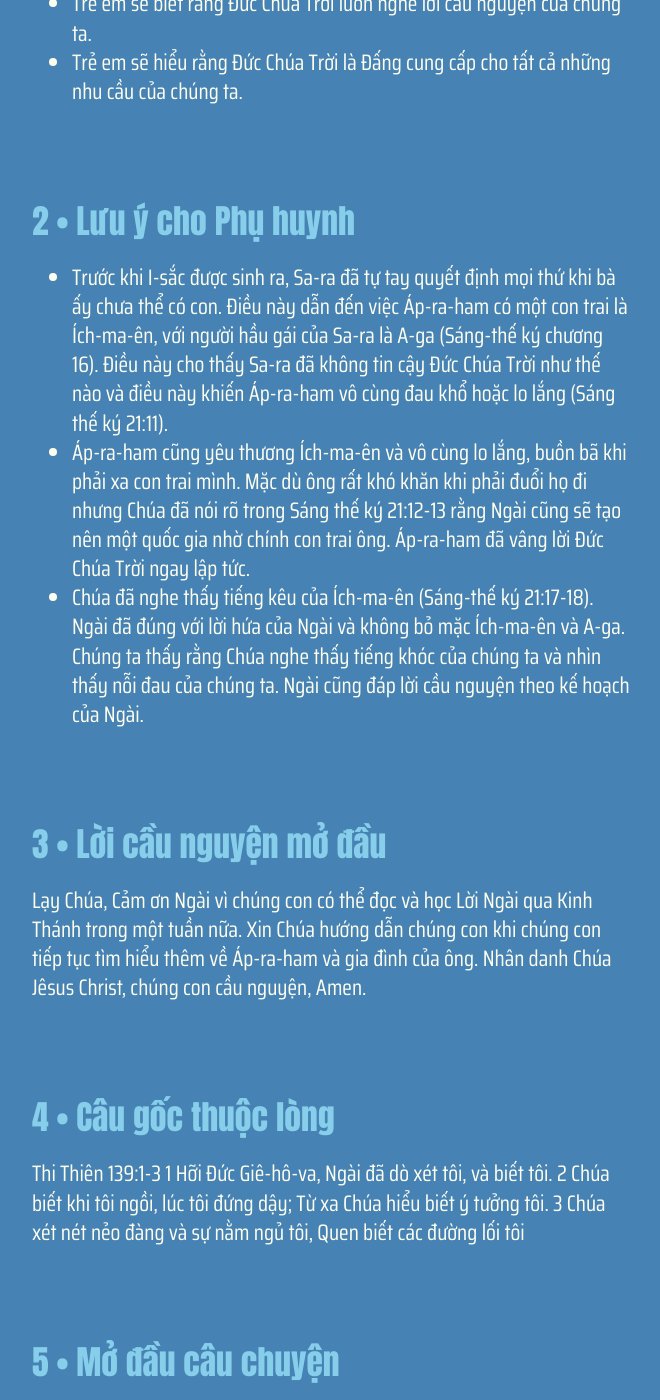
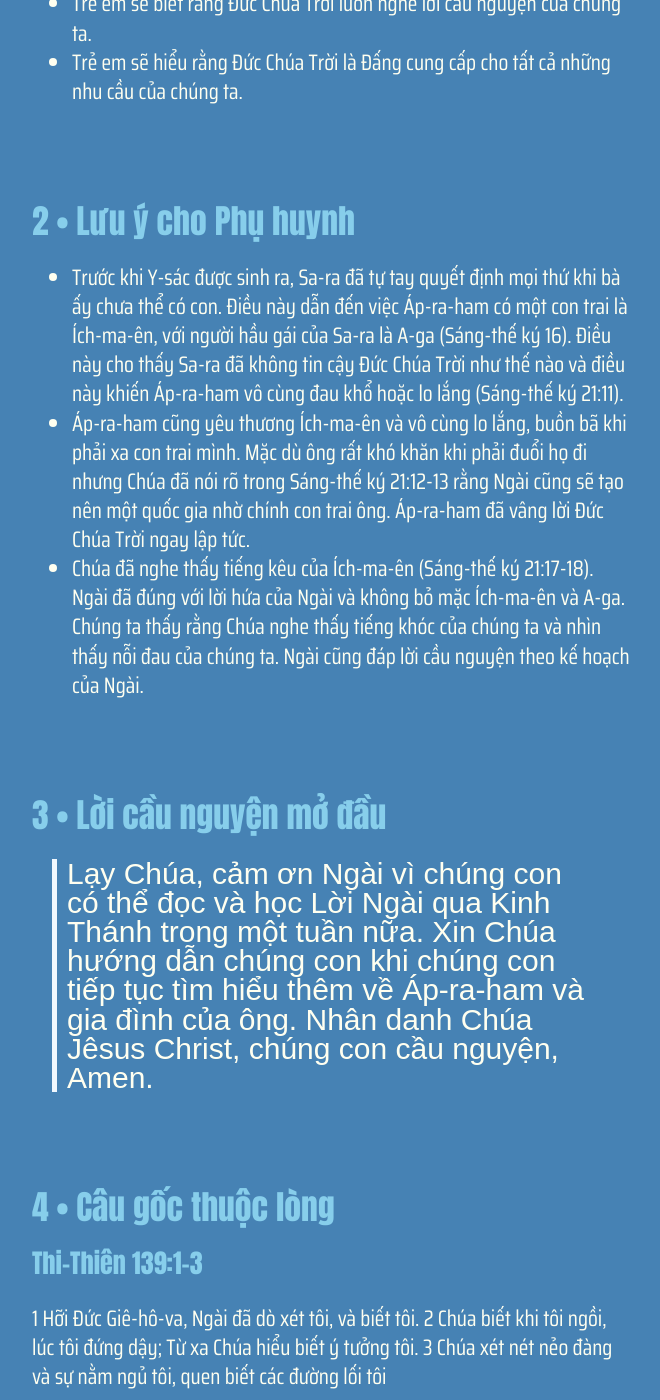
Before and after one commit to GospelTrust/LGS, a Jekyll site: the page built from docs/content/_vi/15-1.md, in a window 1280 px wide and 1400 px high, scrolled down 807 px. Shown: the whole window, without its empty margins (308-968 px from the left). Built offline with Jekyll 4.4.1, drawn with Linux system fonts in a browser that asks for light colours; some web fonts are replaced; some of the changed text lies outside the part shown.

Commit message:
Update 15-1.md

```diff
--- a/docs/content/_vi/15-1.md
+++ b/docs/content/_vi/15-1.md
@@ -1,8 +1,8 @@
 ---
 week: 15
 day: 1
-title: 'ÁP-RA-HAM ĐUỔI A-GA VÀ ÍCH-MA-ÊN ĐI XA'
-bible: 'Sáng thế ký 21:14-20'
+title: 'Áp-ra-ham đuổi A-ga và Ích-ma-ên đi xa'
+bible: 'Sáng-thế ký 21:14-20'
 layout: lesson
 ---
 
@@ -14,35 +14,37 @@
 
 
 {% include lesson/section.html index=2 %}
-- Trước khi I-sắc được sinh ra, Sa-ra đã tự tay quyết định mọi thứ khi bà ấy chưa thể có con. Điều này dẫn đến việc Áp-ra-ham có một con trai là Ích-ma-ên, với người hầu gái của Sa-ra là A-ga (Sáng-thế ký  chương 16). Điều này cho thấy Sa-ra đã không tin cậy Đức Chúa Trời như thế nào và điều này khiến Áp-ra-ham vô cùng đau khổ hoặc lo lắng (Sáng thế ký 21:11).
-- Áp-ra-ham cũng yêu thương Ích-ma-ên và vô cùng lo lắng, buồn bã khi phải xa con trai mình. Mặc dù ông rất khó khăn khi phải đuổi họ đi nhưng Chúa đã nói rõ trong Sáng thế ký 21:12-13 rằng Ngài cũng sẽ tạo nên một quốc gia nhờ chính con trai ông. Áp-ra-ham đã vâng lời Đức Chúa Trời ngay lập tức.
+- Trước khi Y-sác được sinh ra, Sa-ra đã tự tay quyết định mọi thứ khi bà ấy chưa thể có con. Điều này dẫn đến việc Áp-ra-ham có một con trai là Ích-ma-ên, với người hầu gái của Sa-ra là A-ga (Sáng-thế ký 16). Điều này cho thấy Sa-ra đã không tin cậy Đức Chúa Trời như thế nào và điều này khiến Áp-ra-ham vô cùng đau khổ hoặc lo lắng (Sáng-thế ký 21:11).
+- Áp-ra-ham cũng yêu thương Ích-ma-ên và vô cùng lo lắng, buồn bã khi phải xa con trai mình. Mặc dù ông rất khó khăn khi phải đuổi họ đi nhưng Chúa đã nói rõ trong Sáng-thế ký 21:12-13 rằng Ngài cũng sẽ tạo nên một quốc gia nhờ chính con trai ông. Áp-ra-ham đã vâng lời Đức Chúa Trời ngay lập tức.
 - Chúa đã nghe thấy tiếng kêu của Ích-ma-ên (Sáng-thế ký 21:17-18). Ngài đã đúng với lời hứa của Ngài và không bỏ mặc Ích-ma-ên và A-ga. Chúng ta thấy rằng Chúa nghe thấy tiếng khóc của chúng ta và nhìn thấy nỗi đau của chúng ta. Ngài cũng đáp lời cầu nguyện theo kế hoạch của Ngài.
 
 
 {% include lesson/section.html index=3 %}
-Lạy Chúa, Cảm ơn Ngài vì chúng con có thể đọc và học Lời Ngài qua Kinh Thánh trong một tuần nữa. Xin Chúa hướng dẫn chúng con khi chúng con tiếp tục tìm hiểu thêm về Áp-ra-ham và gia đình của ông. Nhân danh Chúa Jêsus Christ, chúng con cầu nguyện, Amen.
+> Lạy Chúa, cảm ơn Ngài vì chúng con có thể đọc và học Lời Ngài qua Kinh Thánh trong một tuần nữa. Xin Chúa hướng dẫn chúng con khi chúng con tiếp tục tìm hiểu thêm về Áp-ra-ham và gia đình của ông. Nhân danh Chúa Jêsus Christ, chúng con cầu nguyện, Amen.
 
 
 {% include lesson/section.html index=4 %}
-Thi Thiên 139:1-3
-1 Hỡi Đức Giê-hô-va, Ngài đã dò xét tôi, và biết tôi. 2 Chúa biết khi tôi ngồi, lúc tôi đứng dậy; Từ xa Chúa hiểu biết ý tưởng tôi. 3 Chúa xét nét nẻo đàng và sự nằm ngủ tôi, Quen biết các đường lối tôi
+### Thi-Thiên 139:1-3
+1 Hỡi Đức Giê-hô-va, Ngài đã dò xét tôi, và biết tôi. 2 Chúa biết khi tôi ngồi, lúc tôi đứng dậy; Từ xa Chúa hiểu biết ý tưởng tôi. 3 Chúa xét nét nẻo đàng và sự nằm ngủ tôi, quen biết các đường lối tôi
 
 
 {% include lesson/section.html index=5 %}
-Chia sẻ thời điểm bạn thực sự khát hoặc đói.
+Hãy chia sẻ thời điểm bạn thực sự khát hoặc đói.
 
 
 {% include lesson/section.html index=6 %}
-Áp-ra-ham và vợ ôn là Sa-ra, đã chờ đợi nhiều năm để có được đứa con mà Đức Chúa Trời đã hứa. Họ trở nên thiếu kiên nhẫn và vì vậy Áp-ra-ham có một đứa con trai với người hầu gái của Sa-ra là A-ga. Họ đặt tên cho anh ta là Ích-ma-ên. Mười ba năm sau, Áp-ra-ham và Sa-ra, khi họ đã hơn 90 tuổi, cuối cùng cũng có được đứa con trai đã hứa và đặt tên là Y-sác. A-ga và Ích-ma-ên đã chế giễu Y-sác, điều này làm cho Sa-ra khó chịu và bà đã yêu cầu Áp-ra-ham đuổi họ ra đồng vắng.
+Áp-ra-ham và vợ ông là Sa-ra, đã chờ đợi nhiều năm để có được đứa con mà Đức Chúa Trời đã hứa. Họ trở nên thiếu kiên nhẫn và vì vậy Áp-ra-ham có một đứa con trai với người hầu gái của Sa-ra là A-ga. Họ đặt tên cho anh ta là Ích-ma-ên. Mười ba năm sau, Áp-ra-ham và Sa-ra, khi họ đã hơn 90 tuổi, cuối cùng cũng có được đứa con trai đã hứa và đặt tên là Y-sác. A-ga và Ích-ma-ên đã chế giễu Y-sác, điều này làm cho Sa-ra khó chịu và bà đã yêu cầu Áp-ra-ham đuổi họ ra đồng vắng.
 
 
 {% include lesson/section.html index=7 %}
-Đọc và kể câu chuyện từ Sáng-thế ký 21:14-20. Đảm bảo rằng bạn đã giải thích Bối cảnh câu chuyện trước khi đọc từ Kinh thánh.
+Đọc và kể câu chuyện từ Sáng-thế ký 21:14-20. Đảm bảo rằng bạn đã giải thích bối cảnh câu chuyện trước khi đọc từ Kinh thánh.
 
 
 {% include lesson/section.html index=8 %}
-ĐỐI TÁC
-- Bạn và con của bạn hoặc nếu bạn có những đứa trẻ khác được chia thành các nhóm nhỏ hơn gồm hai người. Mỗi người sẽ lần lượt kể lại câu chuyện. Nếu ai đó gặp khó khăn và không thể nhớ phần tiếp theo, bạn hoặc đối tác của họ có thể giúp họ hoàn thành.
+### Đối tác
+- Bạn và con của bạn hoặc nếu bạn có những đứa trẻ khác được chia thành các nhóm nhỏ hơn gồm hai người.
+- Mỗi người sẽ lần lượt kể lại câu chuyện.
+- Nếu ai đó gặp khó khăn và không thể nhớ phần tiếp theo, bạn hoặc đối tác của họ có thể giúp họ hoàn thành.
 
 
 {% include lesson/section.html index=9 %}
@@ -52,4 +54,4 @@
 
 
 {% include lesson/section.html index=10 %}
-Lạy Chúa, chúng con cảm ơn Chúa về câu chuyện hôm nay và sự đảm bảo rằng Ngài biết mọi  điều về chúng con. Cảm ơn Ngài đã luôn lắng nghe những lời cầu nguyện của chúng Con. Xin Chúa giúp chúng con tin tưởng vào Ngài mỗi ngày. Nhân danh Chúa Jêsus Christ, chúng con cầu nguyện, Amen.
+> Lạy Chúa, chúng con cảm ơn Chúa về câu chuyện hôm nay và sự đảm bảo rằng Ngài biết mọi  điều về chúng con. Cảm ơn Ngài đã luôn lắng nghe những lời cầu nguyện của chúng Con. Xin Chúa giúp chúng con tin tưởng vào Ngài mỗi ngày. Nhân danh Chúa Jêsus Christ, chúng con cầu nguyện, Amen.
```
